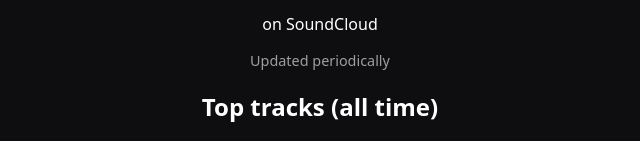
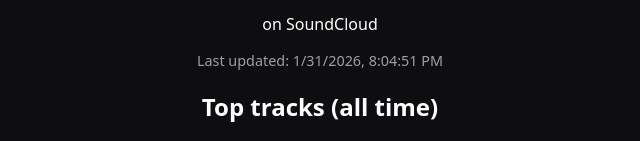
Before and after one commit to spacejulesofficial-max/drfoss-stats, a plain HTML site: page index.html in a window 1280 px wide. Shown: the part 148-289 px from the top of the page, without its empty margins (320-960 px from the left). Drawn offline with Linux system fonts and the light colour scheme.

Commit message:
Update index.html

```diff
--- a/index.html
+++ b/index.html
@@ -29,12 +29,16 @@
 
 <h1 id="plays">— plays</h1>
 <p>on SoundCloud</p>
-<p style="opacity:0.6; font-size:0.9em;">Updated periodically</p>
+<p id="updated" style="opacity:0.6; font-size:0.9em;"></p>
+
 
 <h2>Top tracks (all time)</h2>
 <ol id="top"></ol>
 
 <script>
+  document.getElementById("updated").textContent =
+  "Last updated: " + new Date().toLocaleString();
+
 fetch("https://raw.githubusercontent.com/spacejulesofficial-max/drfoss-stats/main/drfoss_stats.json?ts=" + Date.now())
   .then(r => r.json())
   .then(d => {
```
